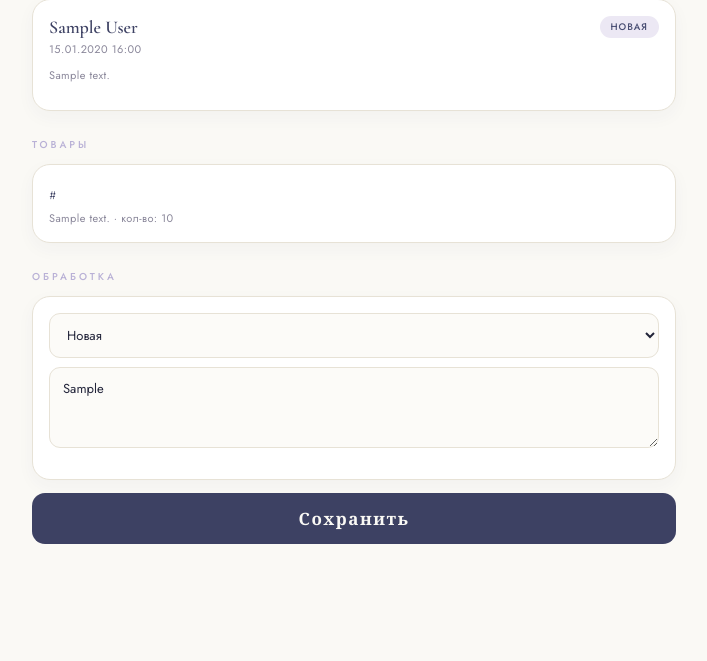
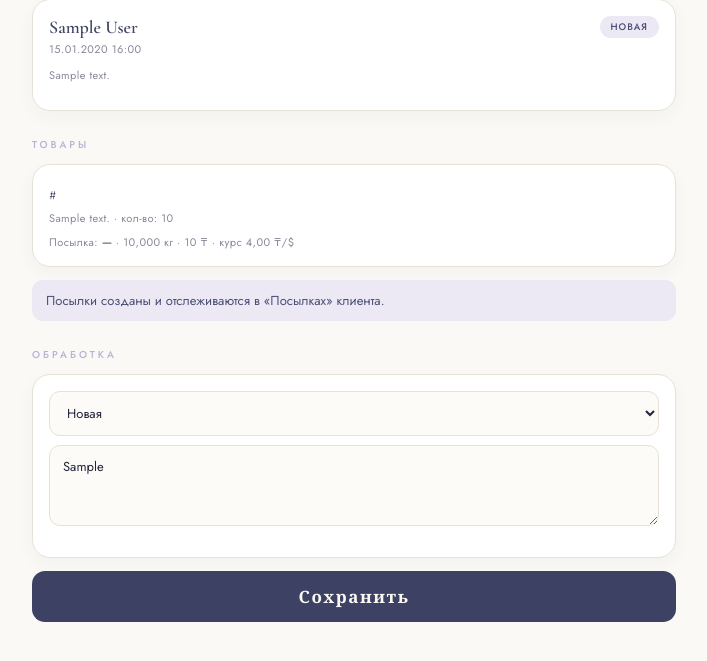
Before and after one commit to CemeteryPlaya/InterCargoWeb, a Django app: page /dibuyer/manage/1/ in a window 1280 px wide. Shown: the part 109-770 px from the top of the page, without its empty margins (286-993 px from the left). Run offline with Django 4.2, Linux system fonts and the light colour scheme; a user stored in the database is signed in; tables that the repository leaves empty hold one stand-in row (values such as "Sample post"); parts of the project's set-up code (start-up, migrations or seed data) failed here and were passed over.

Commit message:
feat(dibuyer): staff detail — per-item purchase inputs + exported parcel display

```diff
--- a/dibuyer/templates/dibuyer/manage_detail.html
+++ b/dibuyer/templates/dibuyer/manage_detail.html
@@ -15,6 +15,9 @@
     {% if order.comment %}<p class="req-meta" style="margin-top:10px">{{ order.comment }}</p>{% endif %}
   </div>
 
+  <form method="post" action="{% url 'dibuyer_manage_update' order.pk %}">
+    {% csrf_token %}
+
     <div class="eyebrow">{% trans "Товары" %}</div>
     {% for it in order.items.all %}
       <div class="card">
@@ -22,12 +25,35 @@
         <div class="req-meta" style="margin-top:6px">
           {% if it.comment %}{{ it.comment }} · {% endif %}{% trans "кол-во" %}: {{ it.quantity }}
         </div>
+
+        {% if order.tracking_exported %}
+          <div class="req-meta" style="margin-top:8px">
+            {% trans "Посылка" %}: <b>{{ it.track_code.track_code|default:"—" }}</b> ·
+            {{ it.weight }} {% trans "кг" %} · {{ it.delivery_cost_kzt }} ₸
+            {% if it.exchange_rate %}· {% trans "курс" %} {{ it.exchange_rate }} ₸/$ {% endif %}
+          </div>
+        {% else %}
+          <div style="margin-top:10px;display:flex;gap:9px;flex-wrap:wrap">
+            <input class="fld" type="text" name="track_code_{{ it.id }}"
+                   placeholder="{% trans "Трек-код" %} (DIB-{{ it.id }})" style="flex:1 1 100%">
+            <input class="fld qty" type="number" step="0.001" min="0" name="weight_{{ it.id }}"
+                   placeholder="{% trans "Вес, кг" %}">
+            <input class="fld" type="number" step="1" min="0" name="delivery_cost_{{ it.id }}"
+                   placeholder="{% trans "Доставка, ₸" %}" style="flex:1 1 120px">
+          </div>
+        {% endif %}
       </div>
     {% endfor %}
 
+    {% if order.tracking_exported %}
+      <div class="flash info">{% trans "Посылки созданы и отслеживаются в «Посылках» клиента." %}</div>
+    {% else %}
+      <div class="req-meta" style="margin:4px 2px 12px">
+        {% trans "При статусе «Выкуплено» заполните вес и стоимость доставки — по каждому товару создастся посылка." %}
+      </div>
+    {% endif %}
+
     <div class="eyebrow">{% trans "Обработка" %}</div>
-  <form method="post" action="{% url 'dibuyer_manage_update' order.pk %}">
-    {% csrf_token %}
     <div class="card">
       <select class="fld" name="status">
         {% for key, label in status_choices %}
```
Lines whose indentation alone changed are shown as unchanged.
